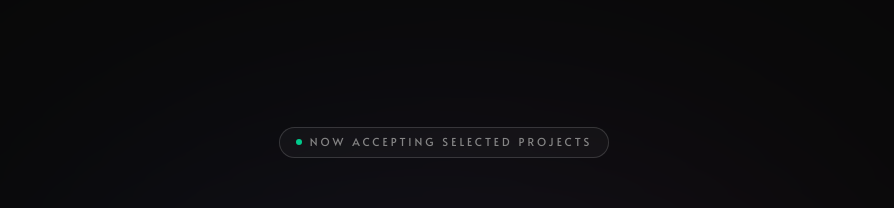
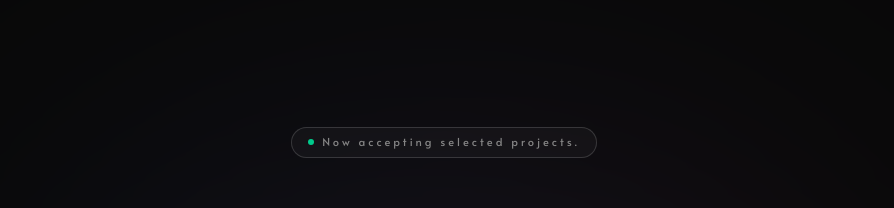
Before and after one commit to syedamaan-dev/tekmaan-website, a Next.js app: page /about in a window 1280 px wide. Shown: the part 1700-1908 px from the top of the page, without its empty margins (196-1090 px from the left). Built offline with nearby package versions, Linux system fonts and the light colour scheme; a web font is replaced by a local one.

Commit message:
fix(pragathi): set exact availability messaging, title and description on Pragathi Expo case study

```diff
--- a/src/components/home/GiantCtaSection.tsx
+++ b/src/components/home/GiantCtaSection.tsx
@@ -32,8 +32,8 @@ export function GiantCtaSection() {
           className="inline-flex items-center gap-2 px-4 py-1.5 rounded-full border border-white/15 bg-white/[0.03] mb-8 sm:mb-12"
         >
           <span className="w-1.5 h-1.5 rounded-full bg-emerald-400 animate-pulse" />
-          <span className="text-[11px] uppercase tracking-[0.28em] text-[#858585] font-editorial-sans font-medium">
-            NOW ACCEPTING SELECTED PROJECTS
+          <span className="text-[11px] tracking-[0.28em] text-[#858585] font-editorial-sans font-medium">
+            Now accepting selected projects.
           </span>
         </motion.div>
 
--- a/src/components/work/PragathiCaseStudy.tsx
+++ b/src/components/work/PragathiCaseStudy.tsx
@@ -55,9 +55,9 @@ export function PragathiCaseStudy() {
             <span className="text-[11px] px-3.5 py-1 rounded-full bg-white/5 text-[#858585] border border-white/10 uppercase tracking-wider font-editorial-sans">
               SR University, Warangal
             </span>
-            <span className="text-[11px] px-3.5 py-1 rounded-full bg-emerald-500/10 text-emerald-400 border border-emerald-500/20 uppercase tracking-wider font-editorial-sans flex items-center gap-1.5">
+            <span className="text-[11px] px-3.5 py-1 rounded-full bg-emerald-500/10 text-emerald-400 border border-emerald-500/20 tracking-wider font-editorial-sans flex items-center gap-1.5">
               <span className="w-1.5 h-1.5 rounded-full bg-emerald-400 animate-pulse" />
-              Production Deployment Verified
+              Now accepting selected projects.
             </span>
           </div>
 
@@ -620,9 +620,16 @@ export function PragathiCaseStudy() {
           {/* Section 10: Natural Conversion Section (Requirement 3) */}
           <section className="p-8 sm:p-12 border border-black/15 bg-gradient-to-br from-white via-white to-black/[0.03] space-y-6">
             <div className="max-w-3xl space-y-4">
-              <span className="text-xs uppercase tracking-[0.25em] text-[#7864C9] block font-semibold font-editorial-sans">
-                STUDIO COLLABORATION
-              </span>
+              <div className="flex flex-wrap items-center gap-3">
+                <span className="text-xs uppercase tracking-[0.25em] text-[#7864C9] block font-semibold font-editorial-sans">
+                  STUDIO COLLABORATION
+                </span>
+                <span className="w-1 h-1 rounded-full bg-black/20" />
+                <span className="inline-flex items-center gap-1.5 text-xs text-emerald-700 font-editorial-sans">
+                  <span className="w-1.5 h-1.5 rounded-full bg-emerald-600 animate-pulse" />
+                  Now accepting selected projects.
+                </span>
+              </div>
               <h2 className="font-editorial-serif text-2xl sm:text-4xl text-[#090909]">
                 Need a Custom Evaluation Platform or University Dashboard?
               </h2>
--- a/src/config/site.ts
+++ b/src/config/site.ts
@@ -93,7 +93,7 @@ export const siteConfig = {
       isClientProject: true,
       tagline: "National Innovation Expo Web Hub & Live Mobile Jury Evaluation Console",
       summary:
-        "Architected and deployed the comprehensive digital ecosystem for SR University's flagship national project expo & hackathon. Comprising a high-concurrency public registration portal and a dedicated mobile-first Jury Evaluation Console used by 50+ faculty and industry jurors walking between physical stalls.",
+        "Explore a university expo jury management platform featuring project evaluation workflows, domain-based jury assignment and participant management.",
       clientOrContext: "SR University, Warangal (Institutional Project)",
       heroImage: "/images/projects/pragathi-expo.jpg",
       technologies: ["React", "TypeScript", "Tailwind CSS", "Vite", "Firebase / Firestore", "QR Evaluation Engine"],
```
